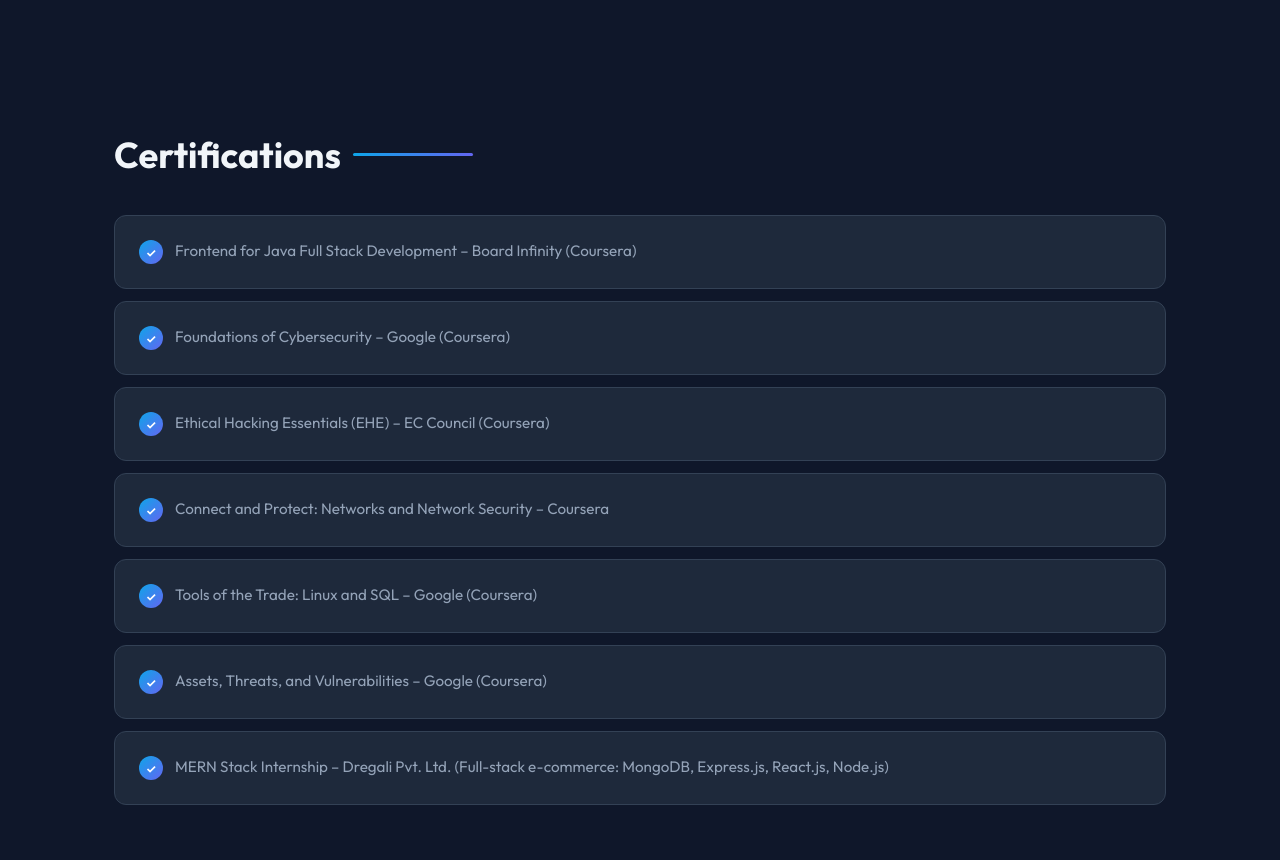
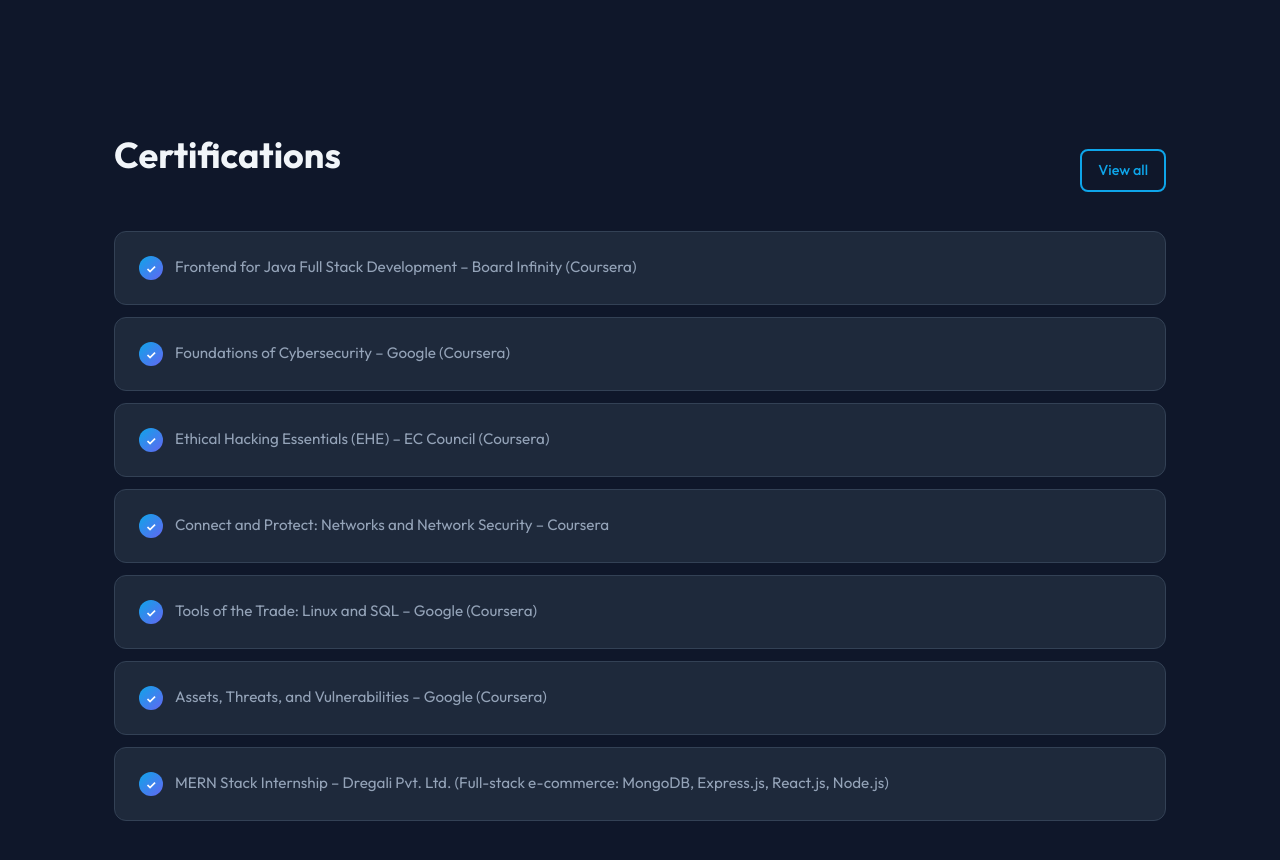
Before and after one commit to varunshetty320-glitch/Resume, a React (Vite) app: page / in a window 1280 px wide. Shown: the part 3140-4000 px from the top of the page. Built offline with nearby package versions, Linux system fonts and the light colour scheme.

Commit message:
Update Certifications.js

```diff
--- a/src/components/Certifications/Certifications.js
+++ b/src/components/Certifications/Certifications.js
@@ -5,7 +5,6 @@
 // Link that opens when the user clicks the "View all" button
 // (e.g. a Google Drive folder with all certificates or a Notion page).
 const VIEW_ALL_CERTS_URL = 'https://drive.google.com/drive/folders/1Q8czwoqzZ4gySJ8D7WVDMg6f5GMWmhrT?usp=sharing'
-
 
 // Add or update the `url` for each certification.
 // When a user clicks the certification text, it will open this link.
@@ -44,7 +43,17 @@
 export default function Certifications({ id, onInView }) {
   return (
     <Section id={id} onInView={onInView}>
-      <h2 className="section-title">Certifications</h2>
+      <div className="cert-header">
+        <h2 className="section-title">Certifications</h2>
+        <a
+          href={VIEW_ALL_CERTS_URL}
+          target="_blank"
+          rel="noopener noreferrer"
+          className="link-button outline cert-view-all"
+        >
+          View all
+        </a>
+      </div>
       <motion.ul
         className="cert-list"
         initial={{ opacity: 0 }}
```
